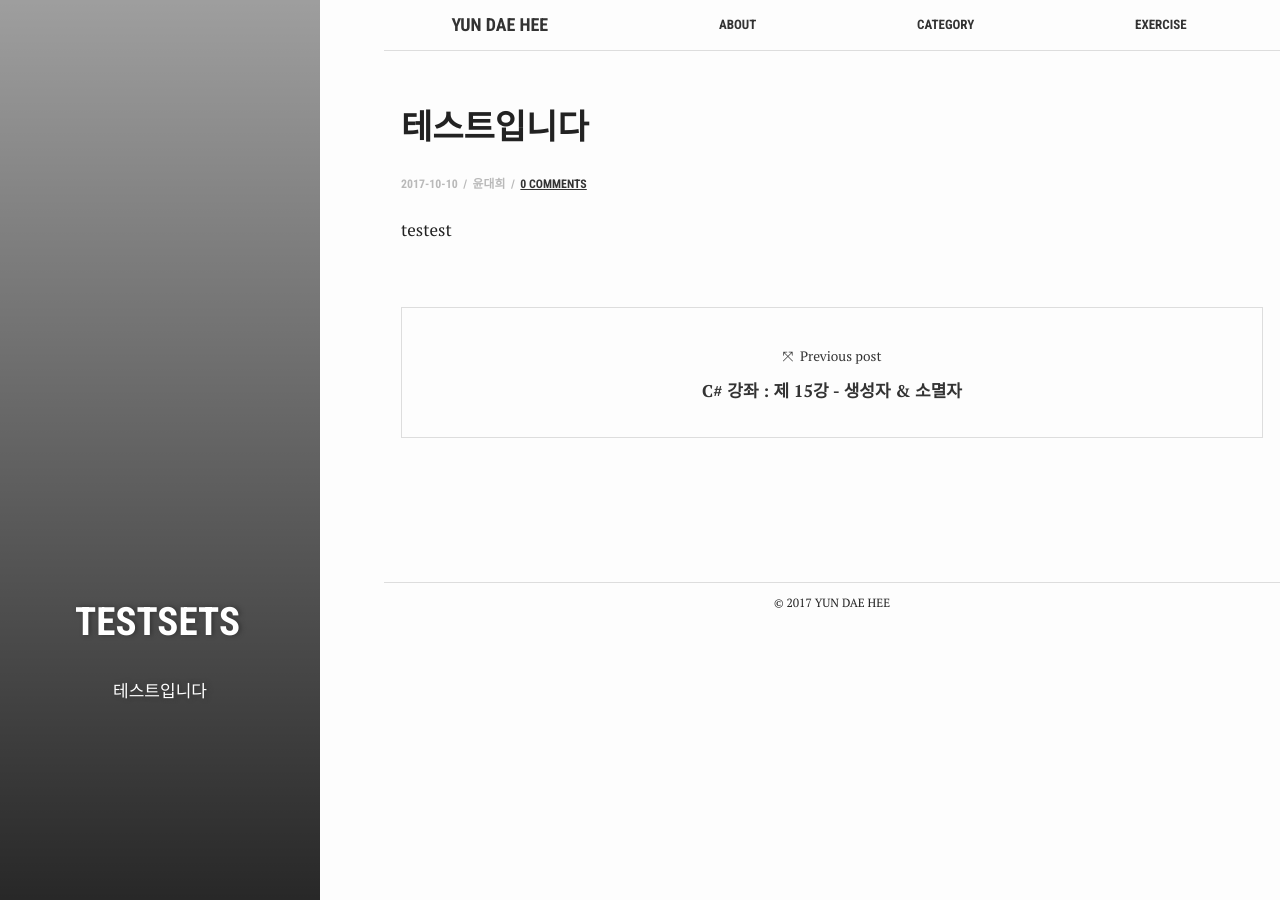
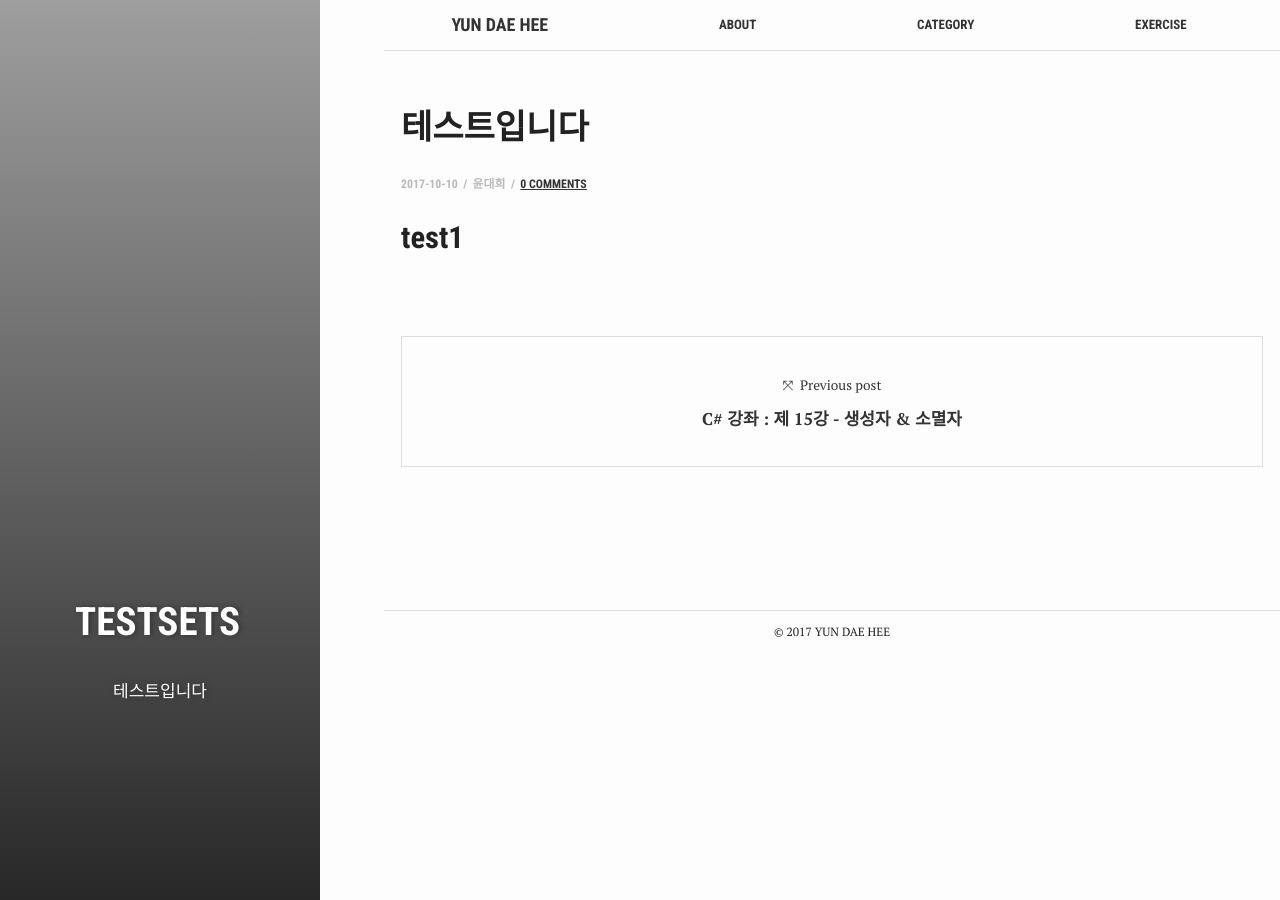
Before and after one commit to test076923/test076923.github.io, a Jekyll site: the page built from _posts/2017-10-10-ssstest.md, in a window 1280 px wide. Built offline with Jekyll 4.4.1, drawn with Linux system fonts in a browser that asks for light colours; comment, search, counter and statistics services are not loaded.

Commit message:
Update 2017-10-10-ssstest.md

```diff
--- a/_posts/2017-10-10-ssstest.md
+++ b/_posts/2017-10-10-ssstest.md
@@ -11,4 +11,16 @@ tags: ['testsets']
 author: 윤대희
 ---
 
-testest
+## test1 ##
+
+
+{% for tag in site.tags %}
+  {% assign start = tag | first %}
+  {% assign end = tag | last %}
+
+  {% for post in posts %}
+    "{{ post.url }}"
+
+  {% endfor %}
+
+{% endfor %}
```
